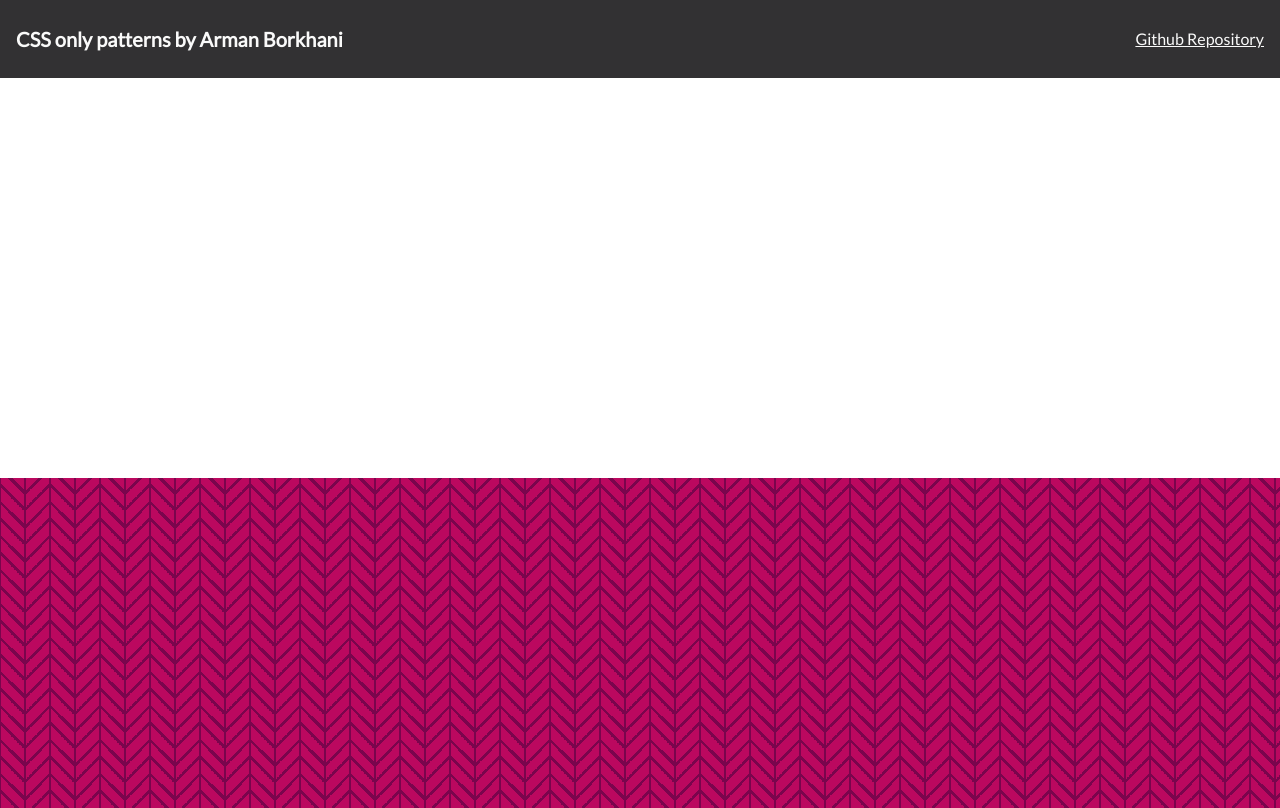
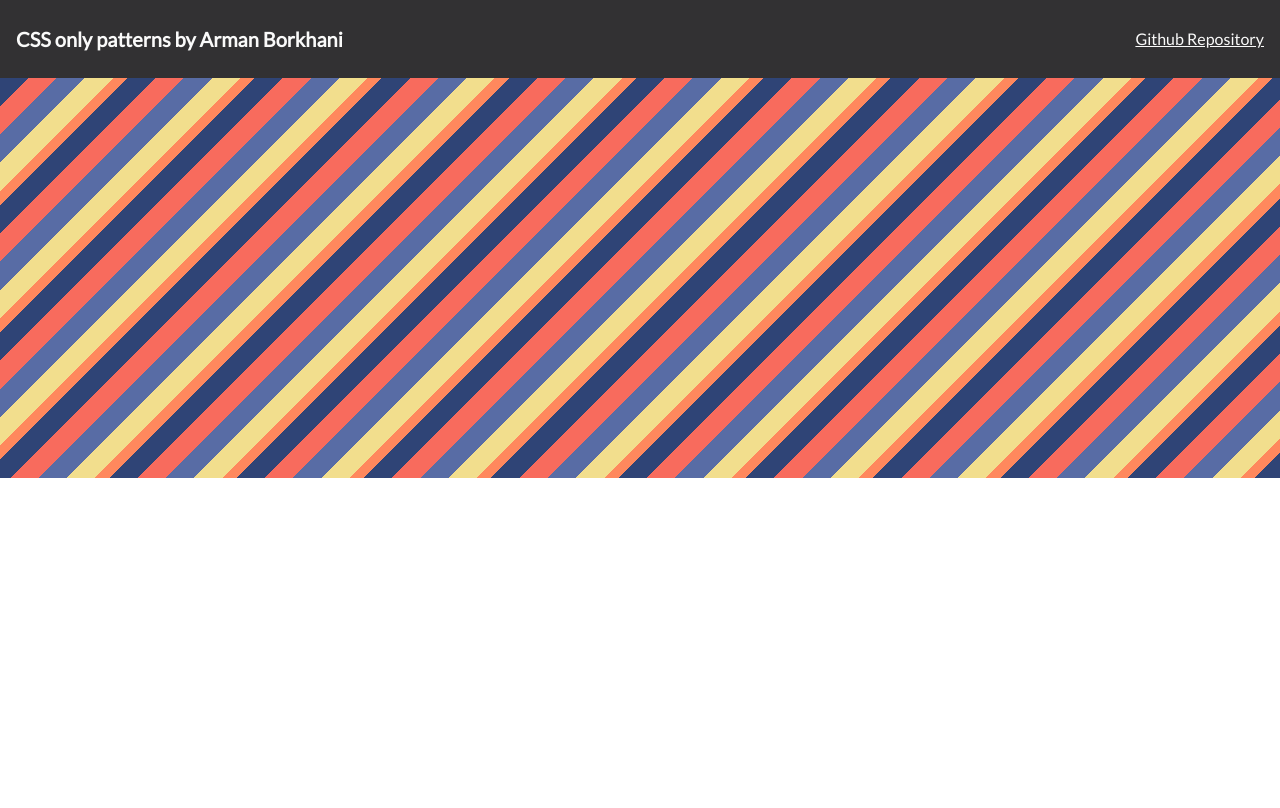
Before and after one commit to arman-borkhani/css-patterns, a website: page index.html in a window 1280 px wide. Shown: the top 808 px of the page. Drawn offline with Linux system fonts and the light colour scheme.

Commit message:
Add pattern fourteen

```diff
--- /dev/null
+++ b/SCSS/_fourteen.scss
@@ -0,0 +1,3 @@
+#fourteen {
+  background-image: repeating-linear-gradient(135deg, #2f4476 0 20px, #f86b5d 20px 40px, #586ca5 40px 60px, #f2de8d 60px 80px, #ff885d 80px 90px);
+}
--- a/SCSS/main.scss
+++ b/SCSS/main.scss
@@ -12,3 +12,4 @@
 @import "eleven";
 @import "twelve";
 @import "thirteen";
+@import "fourteen";
--- a/index.html
+++ b/index.html
@@ -15,6 +15,7 @@
     </a>
   </header>
   <div class="wrapper">
+    <div class="entry" id="fourteen"></div>
     <div class="entry" id="thirteen">
       <css-doodle use="var(--rule)"></css-doodle>
     </div>
```
Also changed, not shown: style.css, 1 other file.
